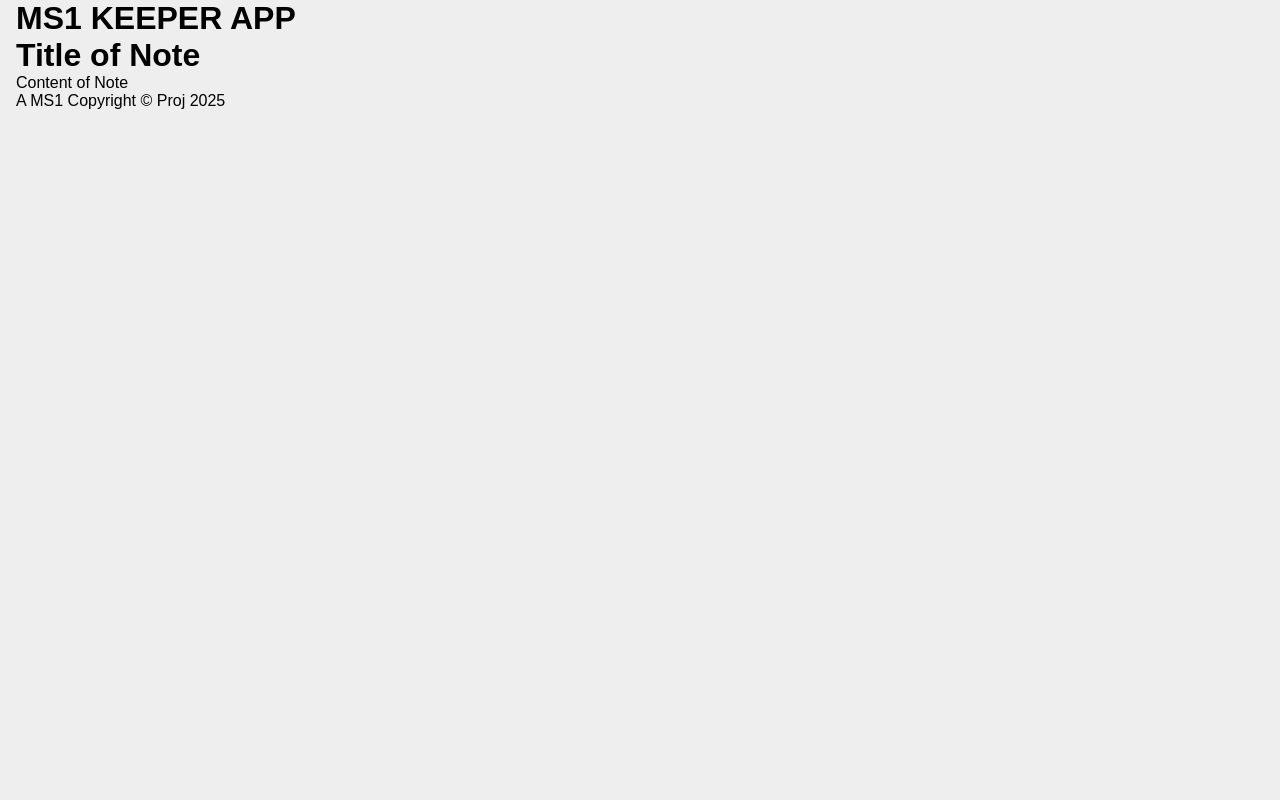
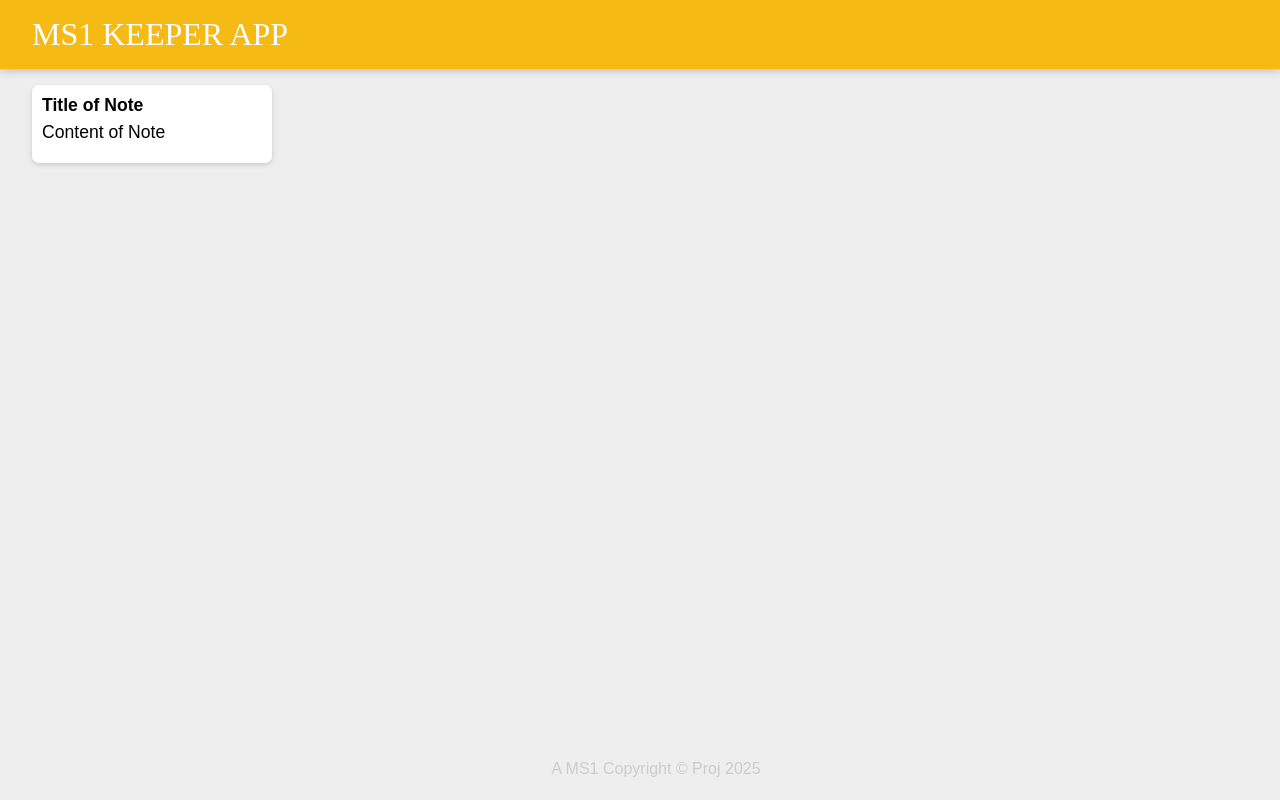
Before and after one commit to MarceloMSilveira/keep-app, a React (Vite) app: page / in a window 1280 px wide. Built offline with nearby package versions, Linux system fonts and the light colour scheme.

Commit message:
fix styles

```diff
--- a/src/components/Footer.jsx
+++ b/src/components/Footer.jsx
@@ -1,6 +1,9 @@
 function Footer() {
   return(
-    <p> A MS1 Copyright © Proj {new Date().getFullYear()}</p>
+    <div className="footer">
+      <p> A MS1 Copyright © Proj {new Date().getFullYear()}</p>
+    </div>
+
   )
 }
 
--- a/src/components/Header.jsx
+++ b/src/components/Header.jsx
@@ -1,7 +1,9 @@
 function Header() {
   const appName = "MS1 KEEPER APP"
   return (
-    <h1>{appName}</h1>
+    <div className='header'>
+      <h1>{appName}</h1>
+    </div>
   )
 }
 
--- a/src/components/Note.jsx
+++ b/src/components/Note.jsx
@@ -3,7 +3,7 @@ function Note () {
   const content = "Content of Note"
 
   return (
-    <div>
+    <div className="note">
       <h1>{title}</h1>
       <p>{content}</p>
     </div>
--- a/src/index.css
+++ b/src/index.css
@@ -11,20 +11,20 @@ body {
   padding: 0 16px;
 }
 
-header {
+.header {
   background-color: #f5ba13;
   margin: auto -16px;
   padding: 16px 32px;
   box-shadow: 0 0 10px 0 rgba(0, 0, 0, 0.3);
 }
 
-header h1 {
+.header h1 {
   color: #fff;
   font-family: "McLaren", cursive;
   font-weight: 200;
 }
 
-footer {
+.footer {
   position: absolute;
   text-align: center;
   bottom: 0;
@@ -32,9 +32,10 @@ footer {
   height: 2.5rem;
 }
 
-footer p {
+.footer p {
   color: #ccc;
 }
+
 .note {
   background: #fff;
   border-radius: 7px;
```
